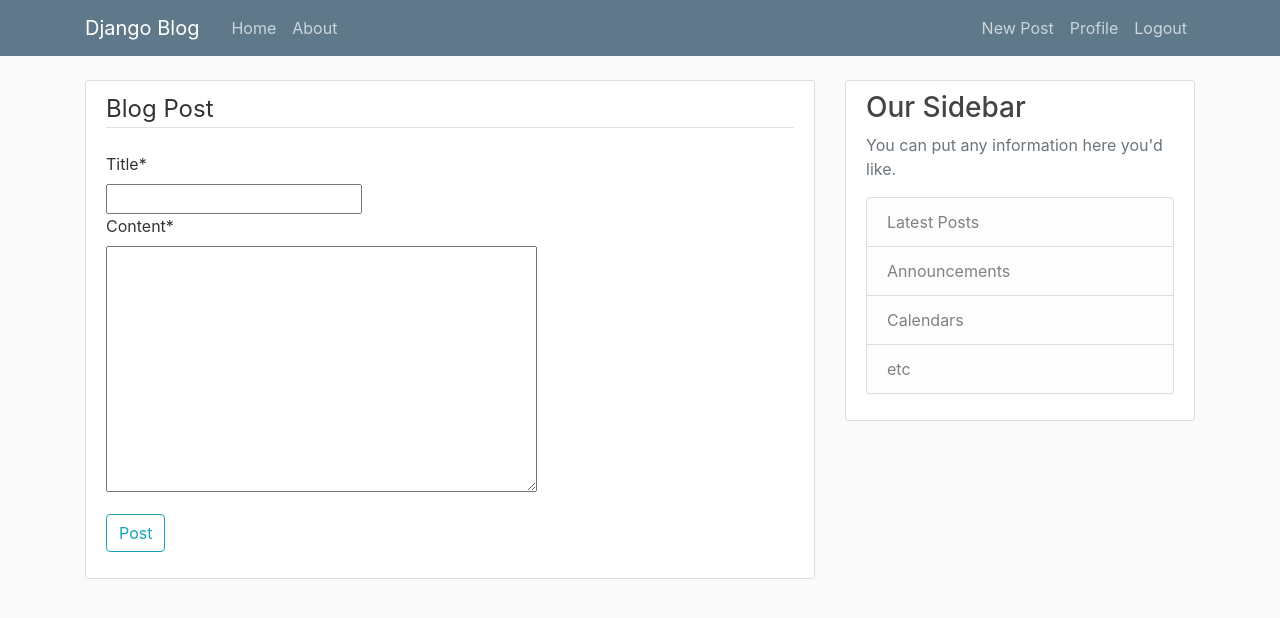
After one commit to Simonm17/django_blog, a Django app: page /create/ in a window 1280 px wide. The commit adds this page. Shown: the top 618 px of the page. Run offline with Django 3.2, Linux system fonts and the light colour scheme; the visitor is signed in with stand-in values (Sample User, id 1); some libraries are stand-ins or nearby versions.

Commit message:
created post create/detail views/url/template

```diff
--- a/blog/models.py
+++ b/blog/models.py
@@ -12,3 +12,6 @@ class Post(models.Model):
 
     def __str__(self):
         return self.title
+
+    def get_absolute_url(self):
+        return reverse('post-detail', kwargs={'pk': self.pk})
--- a/blog/templates/blog/base.html
+++ b/blog/templates/blog/base.html
@@ -28,13 +28,13 @@
           </button>
           <div class="collapse navbar-collapse" id="navbarToggle">
             <div class="navbar-nav mr-auto">
-              <a class="nav-item nav-link" href="#">Home</a>
+              <a class="nav-item nav-link" href="{% url 'blog-home' %}">Home</a>
               <a class="nav-item nav-link" href="#">About</a>
             </div>
             <!-- Navbar Right Side -->
             <div class="navbar-nav">
               {% if user.is_authenticated %}
-                <a class="nav-item nav-link" href="#">New Post</a>
+                <a class="nav-item nav-link" href="{% url 'create-post' %}">New Post</a>
                 <a class="nav-item nav-link" href="#">Profile</a>
                 <a class="nav-item nav-link" href="{% url 'logout' %}">Logout</a>
               {% else %}
--- /dev/null
+++ b/blog/templates/blog/create_post.html
@@ -0,0 +1,17 @@
+
+{% extends "blog/base.html" %}
+{% load crispy_forms_tags %}
+{% block content %}
+    <div class="content-section">
+        <form method="POST">
+            {% csrf_token %}
+            <fieldset class="form-group">
+                <legend class="border-bottom mb-4">Blog Post</legend>
+                {{ form|crispy }}
+            </fieldset>
+            <div class="form-group">
+                <button class="btn btn-outline-info" type="submit">Post</button>
+            </div>
+        </form>
+    </div>
+{% endblock content %}
--- a/blog/urls.py
+++ b/blog/urls.py
@@ -1,7 +1,8 @@
 from django.urls import path
-from .views import PostListView
+from .views import PostListView, PostCreateView, PostDetailView
 
 urlpatterns = [
     path('', PostListView.as_view(), name='blog-home'),
-
+    path('create/', PostCreateView.as_view(), name='create-post'),
+    path('<int:pk>/', PostDetailView.as_view(), name='post-detail'),
 ]
--- a/blog/views.py
+++ b/blog/views.py
@@ -1,8 +1,25 @@
 from django.shortcuts import render
 from django.views.generic import DetailView, ListView
+from django.views.generic.edit import CreateView, DeleteView
+from django.contrib.auth.mixins import LoginRequiredMixin, UserPassesTestMixin
 from .models import Post
 class PostListView(ListView):
     model = Post
     template_name = 'blog/home.html'
     paginate_by = 10
     ordering = ['-date_posted']
+
+
+class PostCreateView(LoginRequiredMixin, CreateView):
+    model = Post
+    fields = ['title', 'content']
+    template_name = 'blog/create_post.html'
+
+    def form_valid(self, form):
+        form.instance.author = self.request.user
+        return super().form_valid(form)
+
+
+class PostDetailView(DetailView):
+    model = Post
+    template_name = 'blog/post_detail.html'
```
Also changed, not shown: blog/templates/blog/post_detail.html (added, +21 -0 lines).
